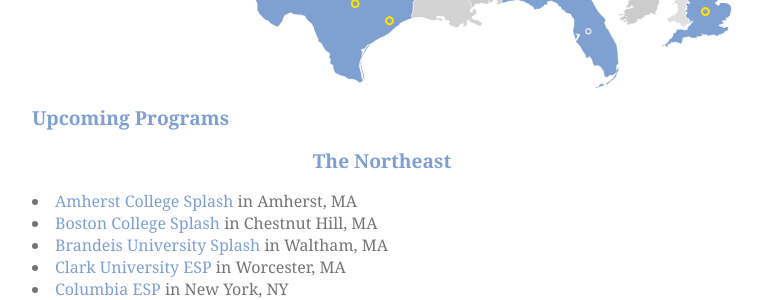
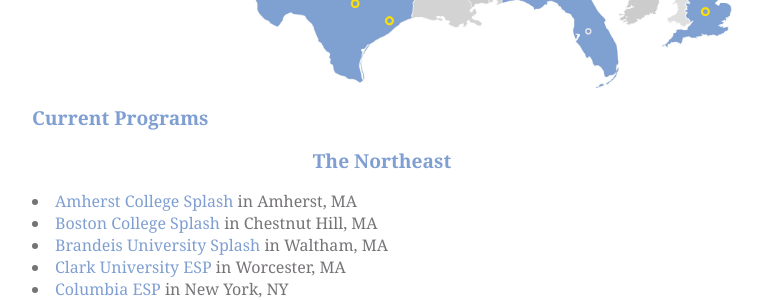
Before and after one commit to learning-unlimited/learning-unlimited.github.io, a Jekyll site: the page built from _current-programs/index.html, in a window 1280 px wide. Shown: the part 626-926 px from the top of the page, without its empty margins (250-1013 px from the left). Built offline with Jekyll 4.4.1, drawn with Linux system fonts in a browser that asks for light colours; nearby versions of some CDN libraries.

Commit message:
Update index.html

```diff
--- a/_current-programs/index.html
+++ b/_current-programs/index.html
@@ -51,7 +51,7 @@
   </div>
 </div>
 
-<h2>Upcoming Programs</h2>
+<h2>Current Programs</h2>
 
 <div class="upcoming-programs">
 
```
